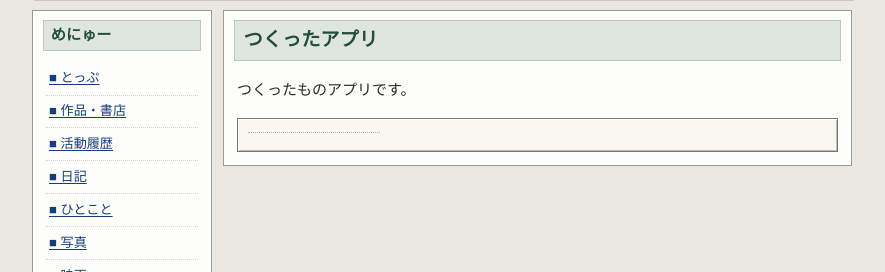
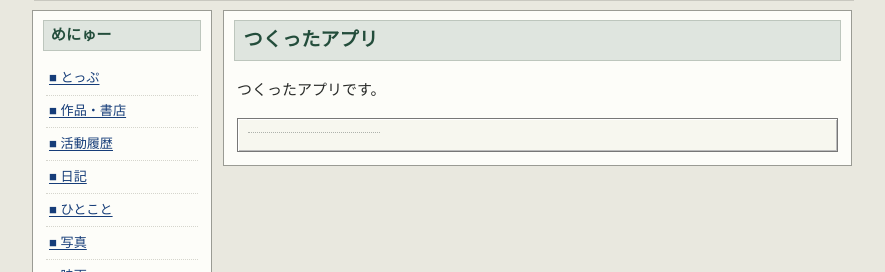
Before and after one commit to fujimototaku/fujimototaku.github.io, a Jekyll site: the page built from apps.html, in a window 1280 px wide. Shown: the part 197-469 px from the top of the page, without its empty margins (198-1083 px from the left). Built offline with Jekyll 4.4.1, drawn with Linux system fonts in a browser that asks for light colours.

Commit message:
更新: apps.yml

```diff
--- a/_data/apps.yml
+++ b/_data/apps.yml
@@ -1,5 +1,5 @@
 title: つくったアプリ
-intro: つくったものアプリです。
+intro: つくったアプリです。
 empty_text: まだありません。
 launch_label: ▶ 起動する
 items:
```
